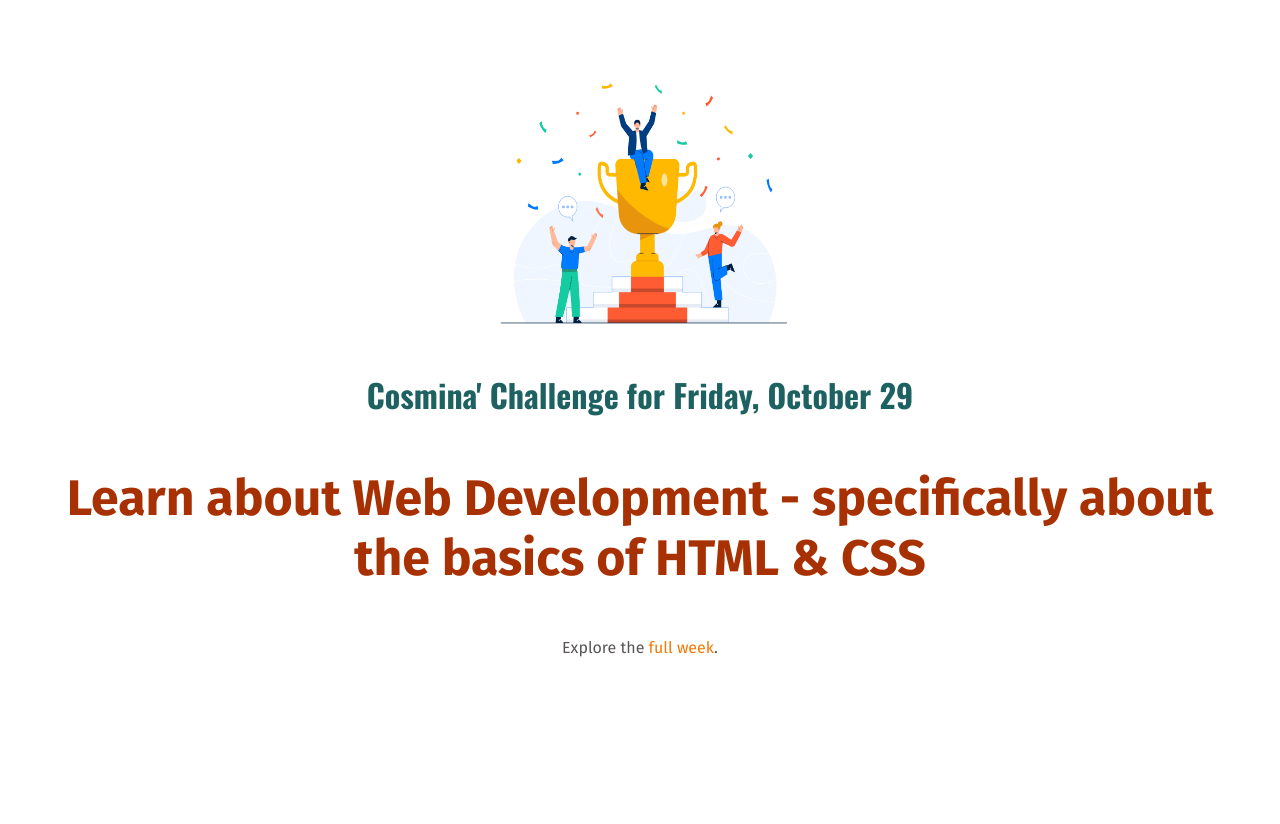
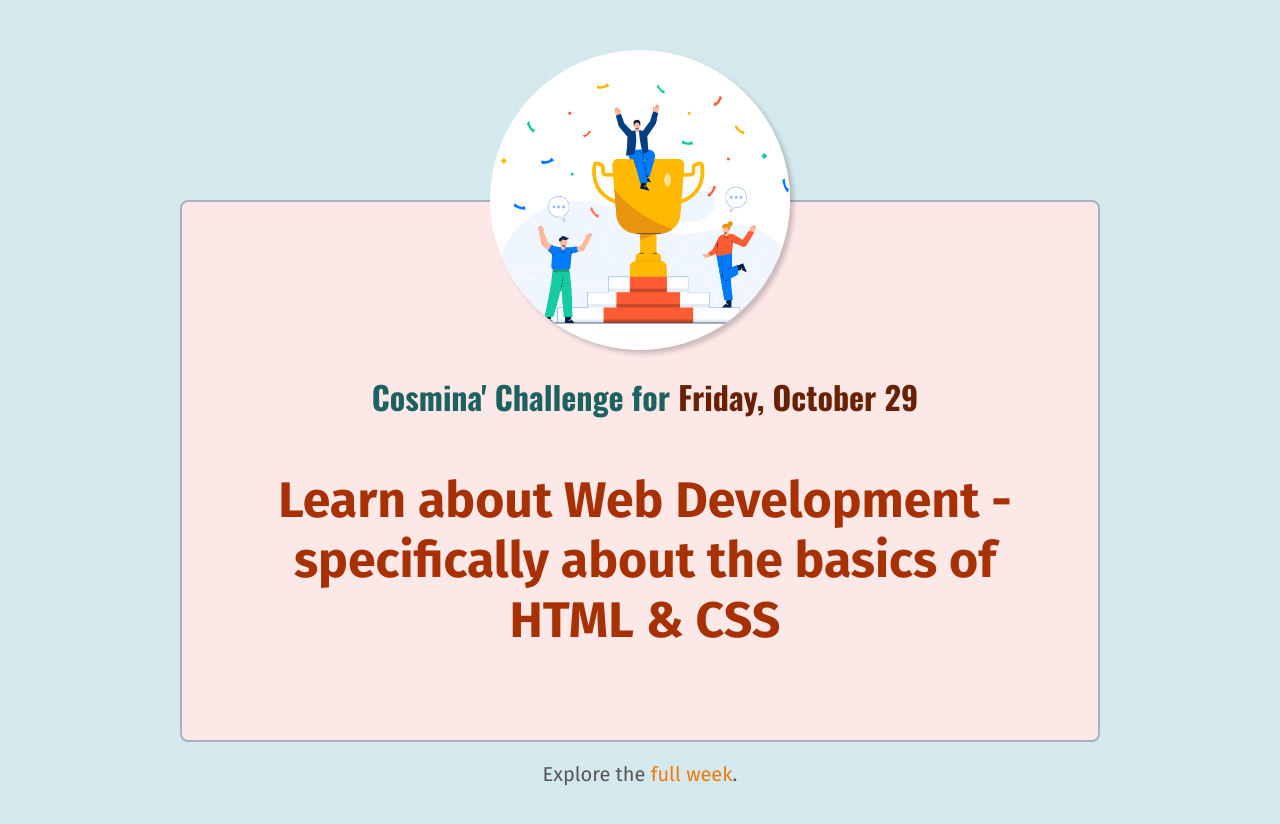
Before and after one commit to cosminadudas/daily_challenges, a plain HTML site: page index.html in a window 1280 px wide. Before the commit the page ends 800 px from the top, so only its background shows below. Drawn offline with nearby package versions, Linux system fonts and the light colour scheme.

Commit message:
working with CSS display property and adds a different style for the main page

```diff
--- a/index.html
+++ b/index.html
@@ -22,14 +22,22 @@
     <title>My Daily Challenge</title>
   </head>
   <body>
-    <img src="./image/Jan-Success_1.jpg" alt="Trophy Image" />
-    <h1>Cosmina' Challenge for Friday, October 29</h1>
-    <p id="today-challenge">
-      Learn about Web Development - specifically about the basics of HTML & CSS
-    </p>
+    <main>
+      <img src="./image/Jan-Success_1.jpg" alt="Trophy Image" />
+      <div class="challenge-desc">
+        <h1>Cosmina' Challenge for <span>Friday, October 29</span></h1>
+        <p id="today-challenge">
+          Learn about Web Development - specifically about the basics of HTML &
+          CSS
+        </p>
+      </div>
+    </main>
+
+    <footer>
+      <p class="explore">
+        Explore the
+        <a href="full-week.html">full week</a>.
+      </p>
+    </footer>
   </body>
-  <p>
-    Explore the
-    <a href="full-week.html">full week</a>.
-  </p>
 </html>
--- a/styles/daily-challenge.css
+++ b/styles/daily-challenge.css
@@ -1,6 +1,31 @@
 img {
-  width: 400px;
+  width: 300px;
   height: 300px;
+  /* using object-fit property in order to not stretch the image when styling */
+  object-fit: cover;
+  box-shadow: 4px 4px 4px rgba(95, 87, 87, 0.3);
+  border-radius: 50%;
+}
+
+body {
+  background-color: rgb(212, 233, 238);
+}
+
+span {
+  color: #692003;
+}
+
+.challenge-desc {
+  background-color: rgb(253, 232, 232);
+  border: 2px solid rgb(170, 176, 189);
+  width: 70%;
+  margin: -150px auto 0 auto;
+  border-radius: 8px;
+  padding: 150px 40px 40px 50px;
+}
+
+.explore {
+  font-size: 20px;
 }
 
 #today-challenge {
--- a/styles/full-week.css
+++ b/styles/full-week.css
@@ -1,5 +1,6 @@
 h1 {
   font-size: 48px;
+  margin: 0;
 }
 
 a {
@@ -10,6 +11,8 @@ a {
   padding: 7px 10px;
   border-radius: 4px;
   box-shadow: 0 0 6px 0 rgba(22, 22, 22, 0.4);
+  display: inline-block;
+  margin: 10px;
 }
 
 a:hover {
```
